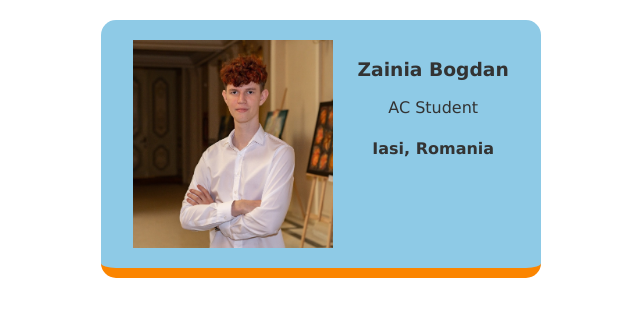
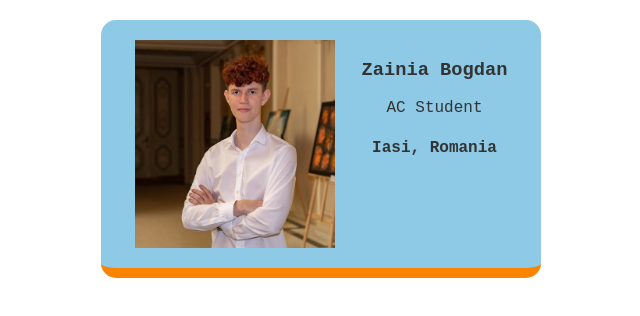
Before and after one commit to BogdanZ19/business-card, a website built with Vite: page index.html in a window 1280 px wide. Shown: the whole page, without its empty margins (319-959 px from the left). Built offline with nearby package versions, Linux system fonts and the light colour scheme.

Commit message:
change font

```diff
--- a/styles.css
+++ b/styles.css
@@ -5,7 +5,7 @@ body {
     Find a web safe font you like, and add it
     to your card.
     */
-    font-family: Verdana, Geneva, Tahoma, sans-serif;
+    font-family: 'Courier New', Courier, monospace;
 }
 
 .avatar {
```
